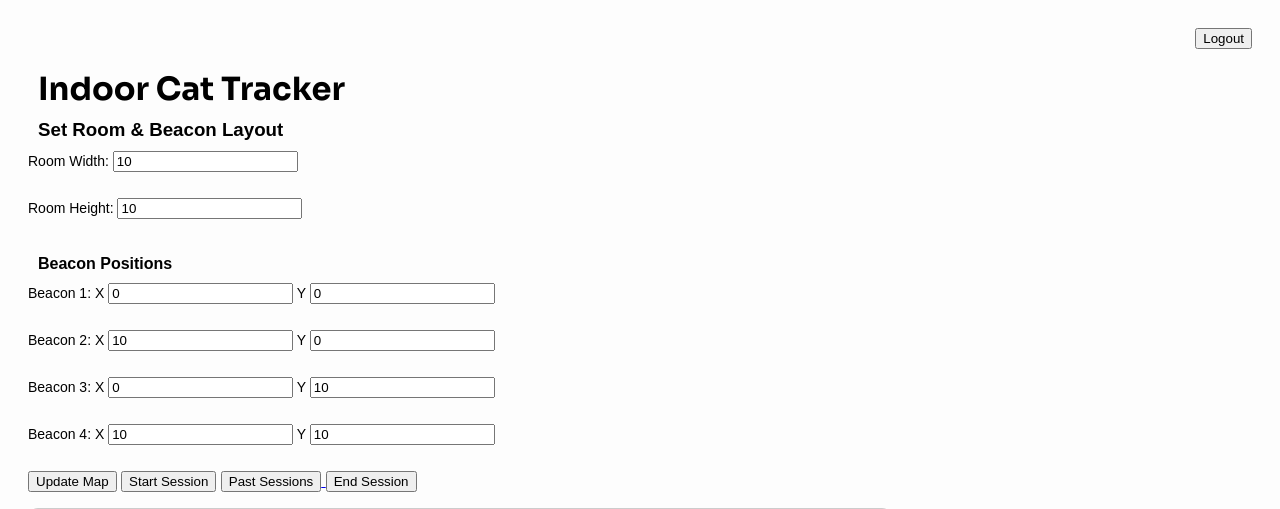
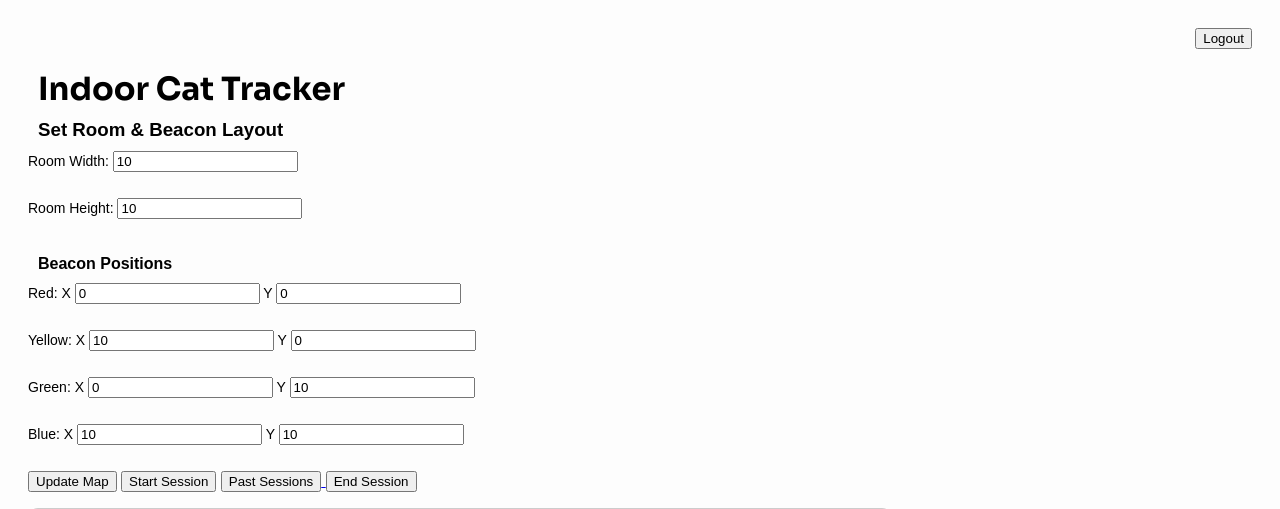
Before and after one commit to mechabubba/iot_project, a Flask app: page / in a window 1280 px wide. Shown: the top 509 px of the page. Run offline with Flask 3, Linux system fonts and the light colour scheme; the visitor is signed in with stand-in values (Sample User, id 1); data that the repository does not hold is empty.

Commit message:
update beacon reference
now are referenced by id instead of name. also, colors are synced and saved locally in config.json

```diff
--- a/web/server.py
+++ b/web/server.py
@@ -32,12 +32,28 @@ login_manager.init_app(app)
 initialize_database()
 
 receiver_data = []
-beacon_data = [
-    {"id": 0xA57A, "x": 0, "y": 0}, # green
-    {"id": 0x9182, "x": 5, "y": 0}, # yellow
-    {"id": 0x740A, "x": 0, "y": 5}, # red
-    {"id": 0x93BE, "x": 5, "y": 5}  # blue
-]
+beacon_data = {
+    0x740A: { # red
+        "id": 0x740A,
+        "x": 0,
+        "y": 0,
+    },
+    0x9182: { # yellow
+        "id": 0x9182,
+        "x": 0,
+        "y": 5,
+    },
+    0xA57A: { # green
+        "id": 0xA57A,
+        "x": 5,
+        "y": 0,
+    },
+    0x93BE: { # blue
+        "id": 0x93BE,
+        "x": 5,
+        "y": 5
+    }
+};
 
 #Added the following class, definition and auth routes:
 class User(UserMixin):
@@ -113,7 +129,8 @@ def post_receiver_location():
 
     # copy beacons list. filter them based on resulting values in receiver response.
     response_ids = {entry['id'] for entry in data}
-    seen_beacons = [beacon for beacon in beacon_data if beacon['id'] in response_ids]
+
+    seen_beacons = [beacon for _, beacon in beacon_data.items() if beacon["id"] in response_ids]
 
     dists = [estimateDistance(obj["rssi"]) for obj in data]
     coords = estimateCoordinates(seen_beacons, dists)
--- a/web/templates/index.html
+++ b/web/templates/index.html
@@ -101,10 +101,10 @@
   <label>Room Height: <input type="number" id="room-height" value="10" /></label><br />
   <h4>Beacon Positions</h4>
   <div id="beacons-input">
-    <label>Beacon 1: X <input type="number" id="b1x" value="0" /> Y <input type="number" id="b1y" value="0" /></label><br />
-    <label>Beacon 2: X <input type="number" id="b2x" value="10" /> Y <input type="number" id="b2y" value="0" /></label><br />
-    <label>Beacon 3: X <input type="number" id="b3x" value="0" /> Y <input type="number" id="b3y" value="10" /></label><br />
-    <label>Beacon 4: X <input type="number" id="b4x" value="10" /> Y <input type="number" id="b4y" value="10" /></label><br />
+    <label>Red: X <input type="number" step="0.01" id="b1x" value="0" /> Y <input type="number" step="0.01" id="b1y" value="0" /></label><br />
+    <label>Yellow: X <input type="number" step="0.01" id="b2x" value="10" /> Y <input type="number" step="0.01" id="b2y" value="0" /></label><br />
+    <label>Green: X <input type="number" step="0.01" id="b3x" value="0" /> Y <input type="number" step="0.01" id="b3y" value="10" /></label><br />
+    <label>Blue: X <input type="number" step="0.01" id="b4x" value="10" /> Y <input type="number" step="0.01" id="b4y" value="10" /></label><br />
   </div>
   <button type="submit">Update Map</button>
 
@@ -271,15 +271,36 @@ document.getElementById('end-session').addEventListener('click', async () => {
 document.getElementById('config-form').addEventListener('submit', async (e) => {
   e.preventDefault();
 
-
-
-  const beacons = [
-    { id: "beacon-1", x: parseFloat(document.getElementById('b1x').value), y: parseFloat(document.getElementById('b1y').value) },
-    { id: "beacon-2", x: parseFloat(document.getElementById('b2x').value), y: parseFloat(document.getElementById('b2y').value) },
-    { id: "beacon-3", x: parseFloat(document.getElementById('b3x').value), y: parseFloat(document.getElementById('b3y').value) },
-    { id: "beacon-4", x: parseFloat(document.getElementById('b4x').value), y: parseFloat(document.getElementById('b4y').value) }
-  ];
-
+  const beacons = {
+    0x740A: {
+      id: 0x740A,
+      text: "Red",
+      color: "red",
+      x: parseFloat(document.getElementById('b1x').value),
+      y: parseFloat(document.getElementById('b1y').value),
+    },
+    0x9182: {
+      id: 0x9182,
+      text: "Yellow",
+      color: "yellow",
+      x: parseFloat(document.getElementById('b2x').value),
+      y: parseFloat(document.getElementById('b2y').value)
+    },
+    0xA57A: {
+      id: 0xA57A,
+      text: "Green",
+      color: "green",
+      x: parseFloat(document.getElementById('b3x').value),
+      y: parseFloat(document.getElementById('b3y').value)
+    },
+    0x93BE: {
+      id: 0x93BE,
+      text: "Blue",
+      color: "blue",
+      x: parseFloat(document.getElementById('b4x').value),
+      y: parseFloat(document.getElementById('b4y').value)
+    }
+  };
 
   const room = {
     width: parseInt(document.getElementById('room-width').value),
@@ -360,10 +381,9 @@ function drawPoint(x, y, color, label) {
 
         ctx.clearRect(0, 0, canvas.width, canvas.height);
 
-        beacons.forEach(b => {
-        const color = beaconColors[b.id] || "blue";
-        drawPoint(b.x, b.y, color, b.id);
-        });
+        for (const [key, value] of Object.entries(beacons)) {
+          drawPoint(value.x, value.y, value.color ?? "blue", value.id);
+        }
 
         const latest = receivers.at(-1);
         if (latest) {
```
